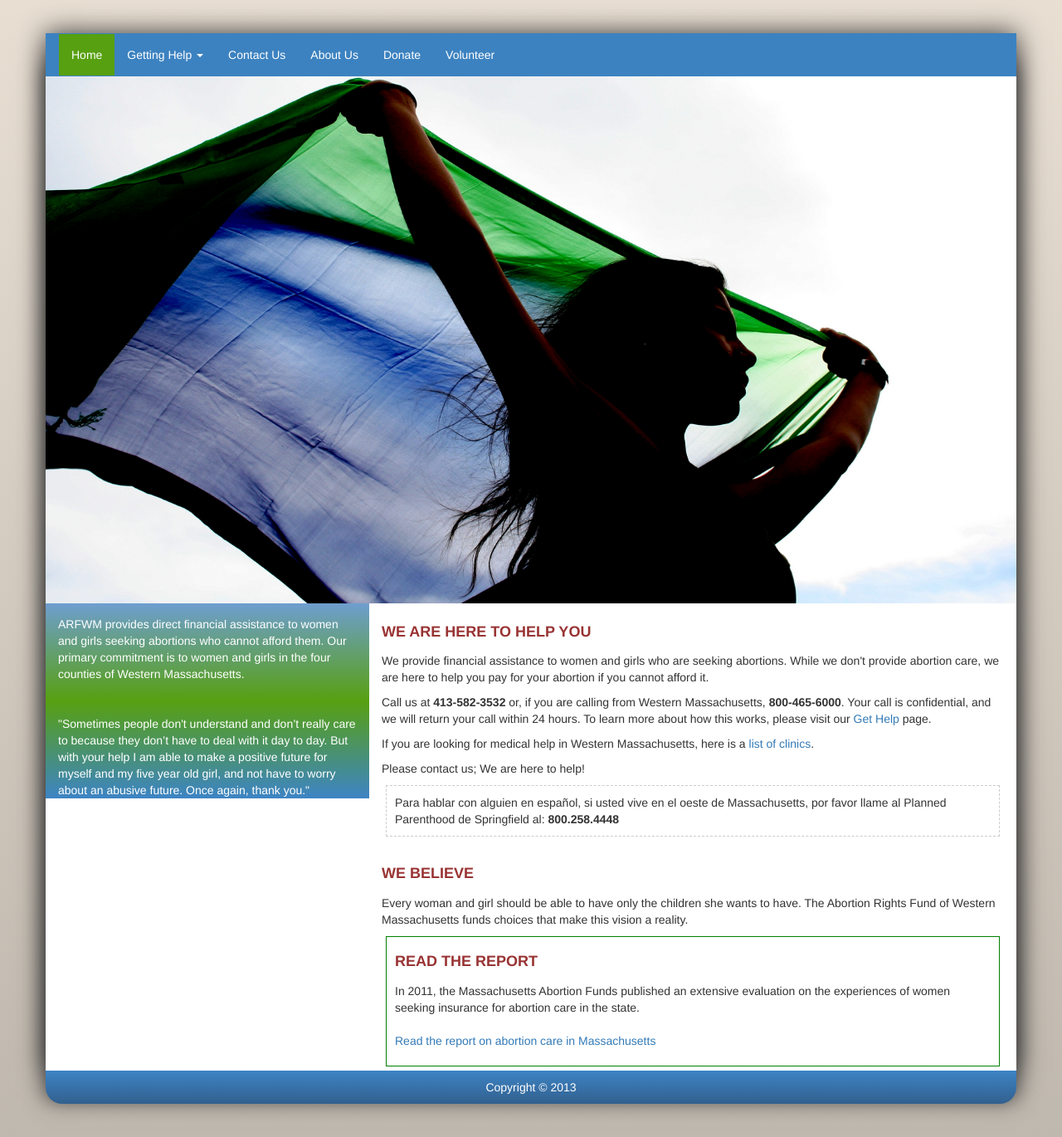
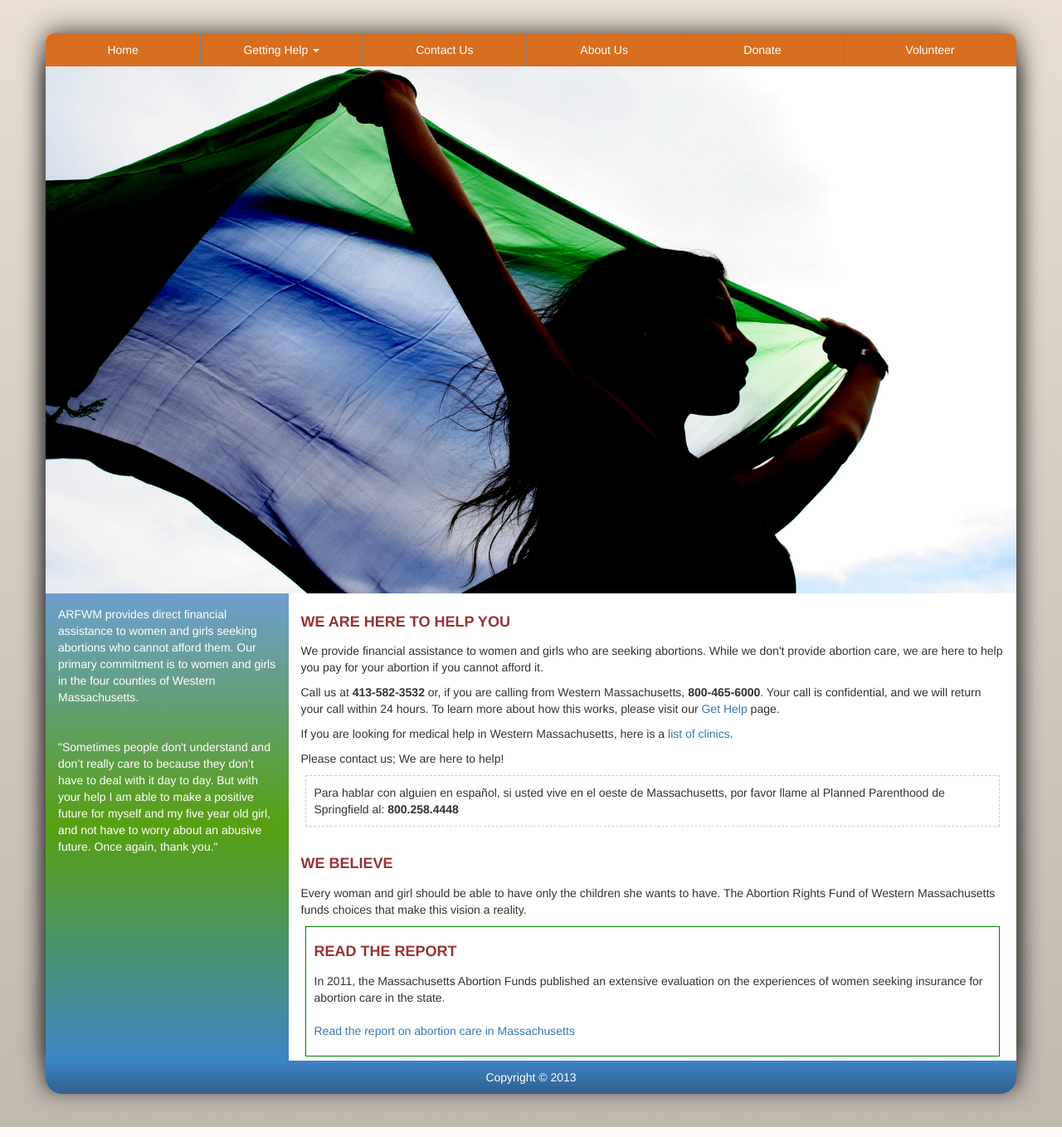
Before and after one commit to TheAtomicGoose/arfwm, a PHP site: page / in a window 1280 px wide. Shown: the whole page at 83% size. Run offline with PHP 8.4, Linux system fonts and the light colour scheme; some libraries are stand-ins or nearby versions.

Commit message:
lots of nav stuff

```diff
--- a/header.php
+++ b/header.php
@@ -6,17 +6,16 @@
     <link rel="stylesheet" href="./style.css">
     <script src="https://ajax.googleapis.com/ajax/libs/jquery/2.1.4/jquery.min.js"></script>
     <script src="https://maxcdn.bootstrapcdn.com/bootstrap/3.3.5/js/bootstrap.min.js"></script>
+    <script src="./js/main.js"></script>
 </head>
 <body>
     <div class="container" id="content">
-        <nav class="navbar navbar-default">
-            <div class="container-fluid" id="nav-container">
-                <ul class="nav navbar-nav" id="navigation">
+                <ul class="nav nav-justified" id="navigation">
                     <li class="active"><a href="./index.php">Home</a></li>
                     <li class="dropdown">
                         <a href="./getting-help.php" class="dropdown-toggle" data-toggle="dropdown" role="button" aria-haspopup="true" aria-expanded="false">Getting Help <span class="caret"></span></a>
                         <ul class="dropdown-menu">
-                            <li><a href="./clinics.php">Clinics</a></li>
+                            <li id="first-dropdown-item"><a href="./clinics.php">Clinics</a></li>
                             <li><a href="./masshealth.php">MassHealth and Health Safety Net</a></li>
                         </ul>
                     </li>
@@ -25,6 +24,4 @@
                     <li><a href="./donate.php">Donate</a></li>
                     <li><a href="./volunteer.php">Volunteer</a></li>
                 </ul>
-            </div>
-        </nav>
         <img class="img-responsive" src="./images/sail-march-2010-038-cropped-02.jpg">
--- a/index.php
+++ b/index.php
@@ -4,7 +4,7 @@ require "header.php";
 require "sidebar.php";
 ?>
 
-<div class="col-xs-8 col" id="col2">
+<div class="col-xs-9 col" id="col2">
     <h4>WE ARE HERE TO HELP YOU</h4>
     <br>
     <p>
--- /dev/null
+++ b/js/main.js
@@ -0,0 +1,15 @@
+$(document).ready(function() {
+    if ($(".col-xs-9").height() > $("#col1").height()) {
+        $("#col1").height($(".col-xs-9").height());
+    }
+
+    $(".dropdown-menu, .dropdown-toggle").hover(
+        function() {
+            $(".dropdown-toggle").css("background-color", "#F4B383");
+        },
+        function() {
+            $(".dropdown-toggle").css("background-color", "#D86E20");
+        }
+    );
+
+});
--- a/sidebar.php
+++ b/sidebar.php
@@ -1,4 +1,4 @@
-<div class="col-xs-4 col" id="col1">
+<div class="col-xs-3" id="col1">
         ARFWM provides direct financial assistance to women and girls seeking abortions who cannot afford them. Our primary commitment is to women and girls in the four counties of Western Massachusetts.
         <br><br><br>
         "Sometimes people don't understand and don’t really care to because they don’t have to deal with it day to day. But with your help I am able to make a positive future for myself and my five year old girl, and not have to worry about an abusive future. Once again, thank you."
--- a/style.css
+++ b/style.css
@@ -1,6 +1,5 @@
 body {
     background: linear-gradient(#E8DED2, #BFB8AE);
-    height: 100%;
 }
 
 #content {
@@ -8,6 +7,7 @@ body {
     margin-top: 40px;
     box-shadow: 0 0 30px, 0 35px 25px;
     padding: 0px;
+    border-radius: 10px 10px 0 0;
 }
 
 #col1 {
@@ -19,11 +19,6 @@ body {
 
 #col2 {
     padding-top: 15px;
-}
-
-.navbar {
-    margin-bottom: 0px;
-    border-radius: 0px !important;
 }
 
 #footer {
@@ -62,85 +57,45 @@ h6 {
     border: 1px solid green;
 }
 
-.col {
-    height: 100%;
+#navigation {
+    background-color: #D86E20;
+    border-radius: 10px 10px 0 0;
 }
 
-#donate {
-    background-color: #3D84C5;
+#navigation li {
+    border-right: 1px solid gray;
+}
+
+#navigation li a {
+    color: white;
+}
+
+#navigation li:last-child {
+    border: none !important;
+}
+
+#navigation li a:hover {
+    background-color: #F4B383;
+}
+
+#navigation > li:last-child a:hover {
+    border-radius: 0 10px 0 0 !important;
+}
+
+#navigation > li:nth-child(1) a:hover {
+    border-radius: 10px 0 0 0 !important;
+}
+
+.dropdown li a {
+    background-color: #D86E20;
+    height: 2em;
     border: none;
 }
 
-.navbar-default {
-  background-color: #3c82c0;
-  border-color: #3C82C0;
-}
-.navbar-default .navbar-brand {
-  color: #ffffff;
-}
-.navbar-default .navbar-brand:hover, .navbar-default .navbar-brand:focus {
-  color: #ffffff;
-}
-.navbar-default .navbar-text {
-  color: #ffffff;
-}
-.navbar-default .navbar-nav > li > a {
-  color: #ffffff;
-}
-.navbar-default .navbar-nav > li > a:hover, .navbar-default .navbar-nav > li > a:focus {
-  color: #ffffff;
-}
-.navbar-default .navbar-nav > li > .dropdown-menu {
-  background-color: #3c82c0;
-}
-.navbar-default .navbar-nav > li > .dropdown-menu > li > a {
-  color: #ffffff;
-}
-.navbar-default .navbar-nav > li > .dropdown-menu > li > a:hover,
-.navbar-default .navbar-nav > li > .dropdown-menu > li > a:focus {
-  color: #ffffff;
-  background-color: #57a011;
-}
-.navbar-default .navbar-nav > li > .dropdown-menu > li > .divider {
-  background-color: #3c82c0;
-}
-.navbar-default .navbar-nav > .active > a, .navbar-default .navbar-nav > .active > a:hover, .navbar-default .navbar-nav > .active > a:focus {
-  color: #ffffff;
-  background-color: #57a011;
-}
-.navbar-default .navbar-nav > .open > a, .navbar-default .navbar-nav > .open > a:hover, .navbar-default .navbar-nav > .open > a:focus {
-  color: #ffffff;
-  background-color: #57a011;
-}
-.navbar-default .navbar-toggle {
-  border-color: #3C82C0;
-}
-.navbar-default .navbar-toggle:hover, .navbar-default .navbar-toggle:focus {
-  background-color: #57a011;
-}
-.navbar-default .navbar-toggle .icon-bar {
-  background-color: #ffffff;
-}
-.navbar-default .navbar-collapse,
-.navbar-default .navbar-form {
-  border-color: #ffffff;
-}
-.navbar-default .navbar-link {
-  color: #ffffff;
-}
-.navbar-default .navbar-link:hover {
-  color: #ffffff;
+.dropdown-menu: {
+    border: none;
 }
 
-@media (max-width: 767px) {
-  .navbar-default .navbar-nav .open .dropdown-menu > li > a {
-    color: #ffffff;
-  }
-  .navbar-default .navbar-nav .open .dropdown-menu > li > a:hover, .navbar-default .navbar-nav .open .dropdown-menu > li > a:focus {
-    color: #ffffff;
-  }
-  .navbar-default .navbar-nav .open .dropdown-menu > .active > a, .navbar-default .navbar-nav .open .dropdown-menu > .active > a:hover, .navbar-default .navbar-nav .open .dropdown-menu > .active > a:focus {
-    color: #ffffff;
-    background-color: #57a011;
-  }
+#first-dropdown-item {
+    border-bottom: 1px solid gray;
 }
```
